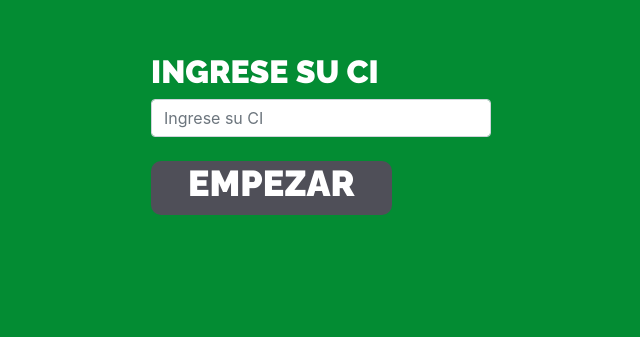
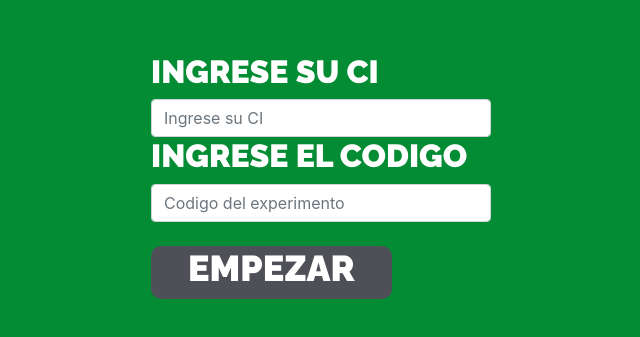
Before and after one commit to gsahonero/eeg.fem, a website: page public/CI_input.html in a window 1280 px wide. Shown: the part 187-524 px from the top of the page, without its empty margins (319-959 px from the left). Drawn offline with Linux system fonts and the light colour scheme.

Commit message:
Update CI_input.html
Added space for experiment code

```diff
--- a/public/CI_input.html
+++ b/public/CI_input.html
@@ -27,6 +27,13 @@
                     <input type="text" class="form-control" placeholder="Ingrese su CI">
                 </div>
                 <div class="w-100"></div>
+                <div class="col-md-4 offset-md-4 text-left">
+                    <h1 class="text-white">INGRESE EL CODIGO</h1>
+                </div>
+                <div class="col-md-4 offset-md-4">
+                    <input type="text" class="form-control" placeholder="Codigo del experimento">
+                </div>
+                <div class="w-100"></div>
             </br>
             <div class="col-md-1 offset-md-4">
                     <a class="btn btn-x2 btn-default text-white" style="background-color:#4F4F58;" href="video_eeg.html" role="button"><h1>EMPEZAR</h1></a>
```
